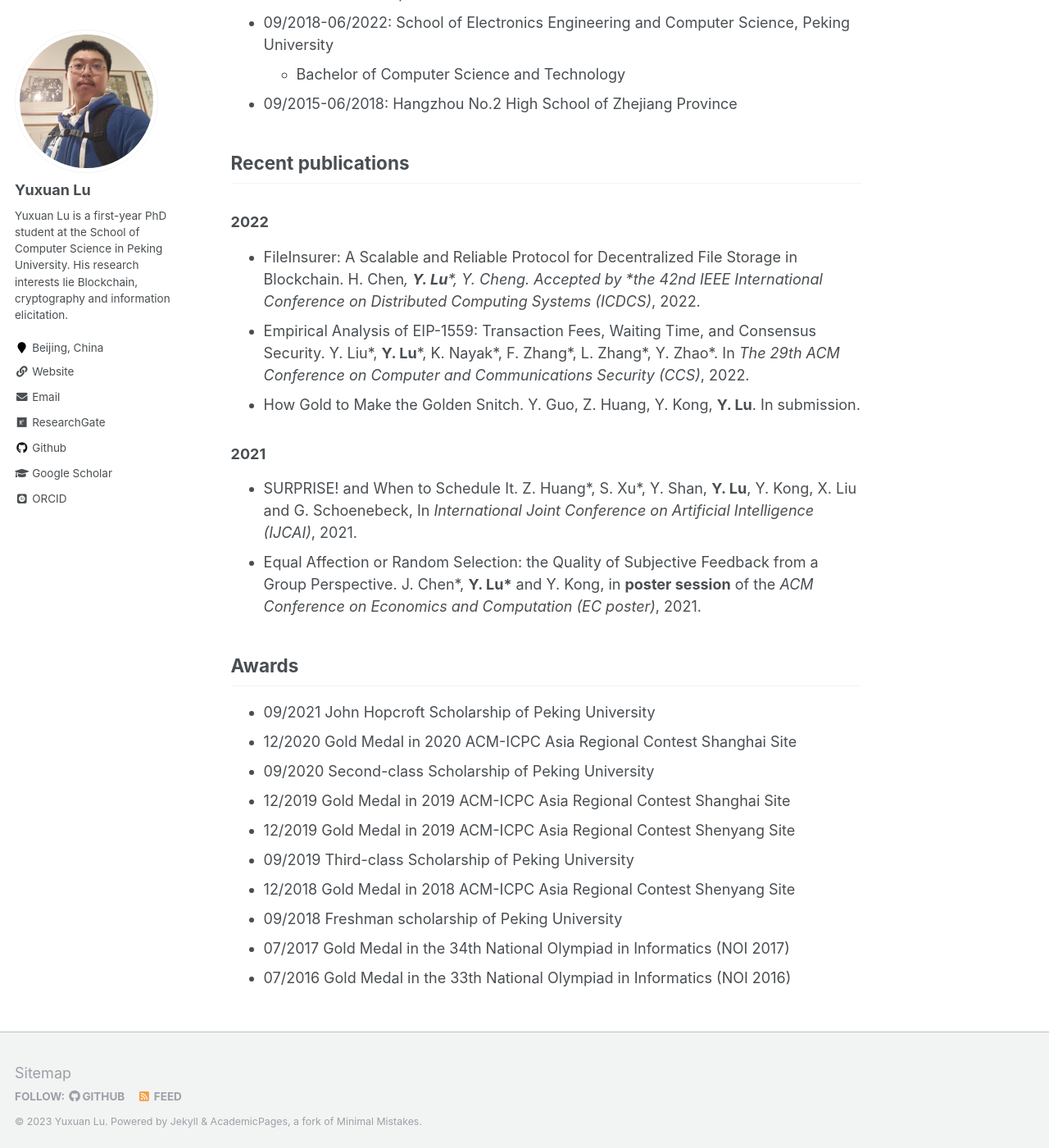
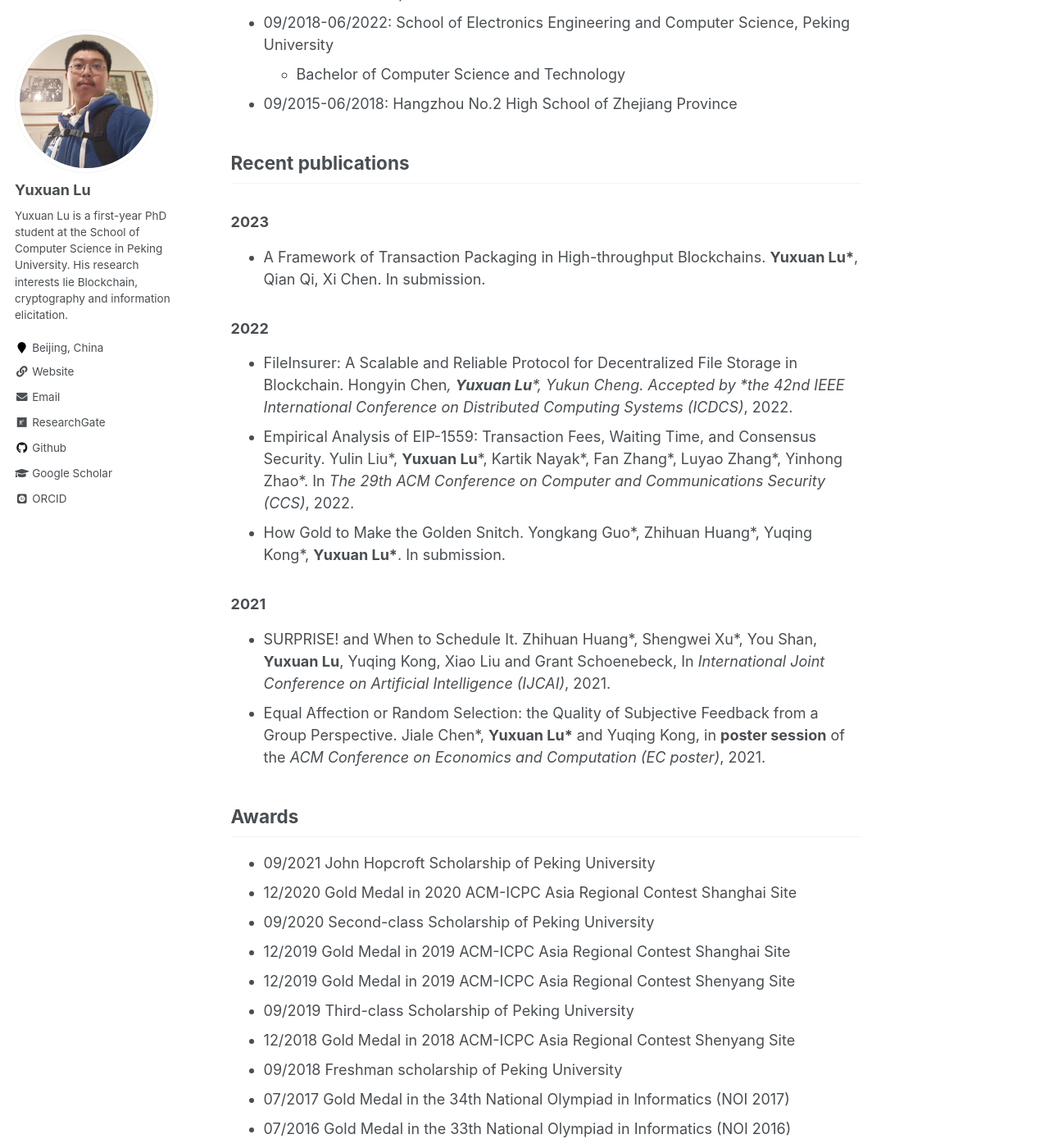
Before and after one commit to yx-lu/yx-lu.github.io, a Jekyll site: the page built from _pages/about.md, in a window 1280 px wide and 1400 px high, scrolled down 684 px. Shown: the whole window at 82% size. Built offline with Jekyll 4.4.1, drawn with Linux system fonts in a browser that asks for light colours; some web fonts are replaced.

Commit message:
Update about.md

```diff
--- a/_pages/about.md
+++ b/_pages/about.md
@@ -26,16 +26,20 @@ I am a first-year PhD student at the School of Computer Science in Peking Univer
 
 ## Recent publications
 
+### 2023
+
+* A Framework of Transaction Packaging in High-throughput Blockchains. **Yuxuan Lu\***, Qian Qi, Xi Chen. In submission.
+
 ### 2022
 
-* FileInsurer: A Scalable and Reliable Protocol for Decentralized File Storage in Blockchain. H. Chen*, **Y. Lu**\*, Y. Cheng. Accepted by *the 42nd IEEE International Conference on Distributed Computing Systems (ICDCS)*, 2022.
-* Empirical Analysis of EIP-1559: Transaction Fees, Waiting Time, and Consensus Security. Y. Liu\*, **Y. Lu**\*, K. Nayak\*, F. Zhang\*, L. Zhang\*, Y. Zhao\*. In *The 29th ACM Conference on Computer and Communications Security (CCS)*, 2022.
-* How Gold to Make the Golden Snitch. Y. Guo, Z. Huang, Y. Kong, **Y. Lu**. In submission.
+* FileInsurer: A Scalable and Reliable Protocol for Decentralized File Storage in Blockchain. Hongyin Chen*, **Yuxuan Lu**\*, Yukun Cheng. Accepted by *the 42nd IEEE International Conference on Distributed Computing Systems (ICDCS)*, 2022.
+* Empirical Analysis of EIP-1559: Transaction Fees, Waiting Time, and Consensus Security. Yulin Liu\*, **Yuxuan Lu**\*, Kartik Nayak\*, Fan Zhang\*, Luyao Zhang\*, Yinhong Zhao\*. In *The 29th ACM Conference on Computer and Communications Security (CCS)*, 2022.
+* How Gold to Make the Golden Snitch. Yongkang Guo\*, Zhihuan Huang\*, Yuqing Kong\*, **Yuxuan Lu\***. In submission.
 
 ### 2021
 
-* SURPRISE! and When to Schedule It. Z. Huang\*, S. Xu\*, Y. Shan, **Y. Lu**, Y. Kong, X. Liu and G. Schoenebeck, In *International Joint Conference on Artificial Intelligence (IJCAI)*, 2021.
-* Equal Affection or Random Selection: the Quality of Subjective Feedback from a Group Perspective. J. Chen\*, **Y. Lu\*** and Y. Kong, in **poster session** of the *ACM Conference on Economics and Computation (EC poster)*, 2021.
+* SURPRISE! and When to Schedule It. Zhihuan Huang\*, Shengwei Xu\*, You Shan, **Yuxuan Lu**, Yuqing Kong, Xiao Liu and Grant Schoenebeck, In *International Joint Conference on Artificial Intelligence (IJCAI)*, 2021.
+* Equal Affection or Random Selection: the Quality of Subjective Feedback from a Group Perspective. Jiale Chen\*, **Yuxuan Lu\*** and Yuqing Kong, in **poster session** of the *ACM Conference on Economics and Computation (EC poster)*, 2021.
 
 ## Awards
 
```
